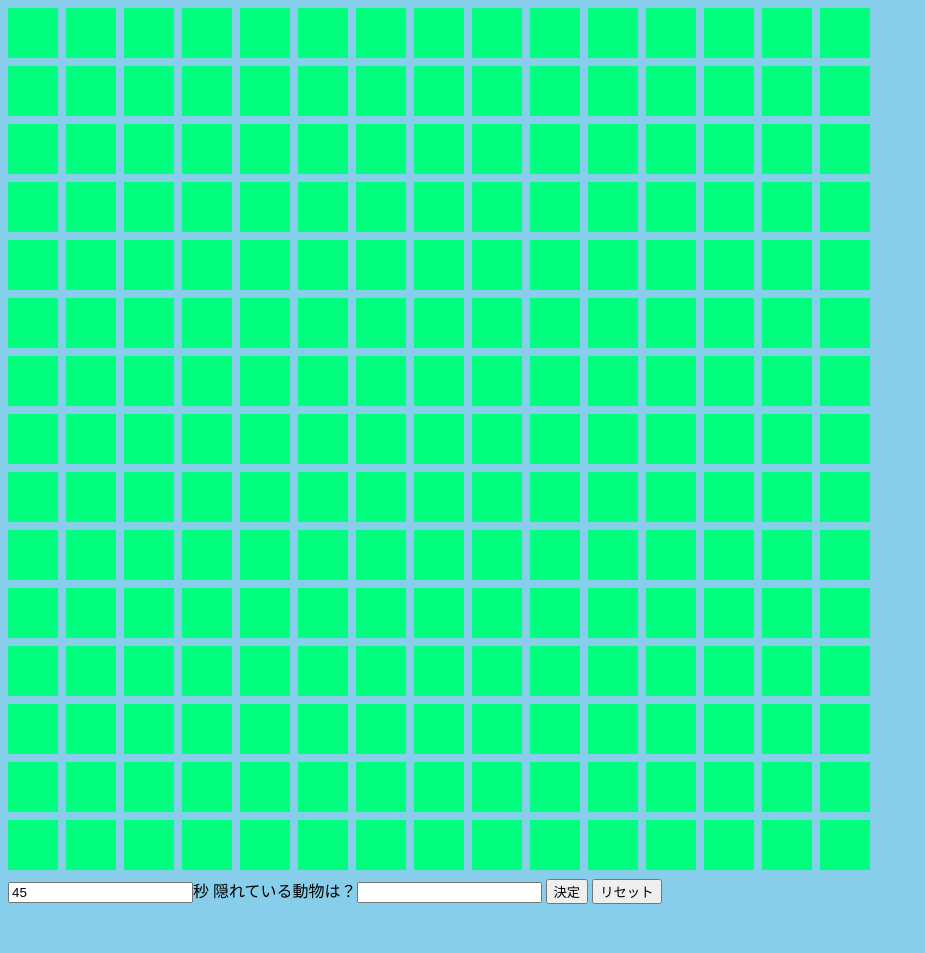
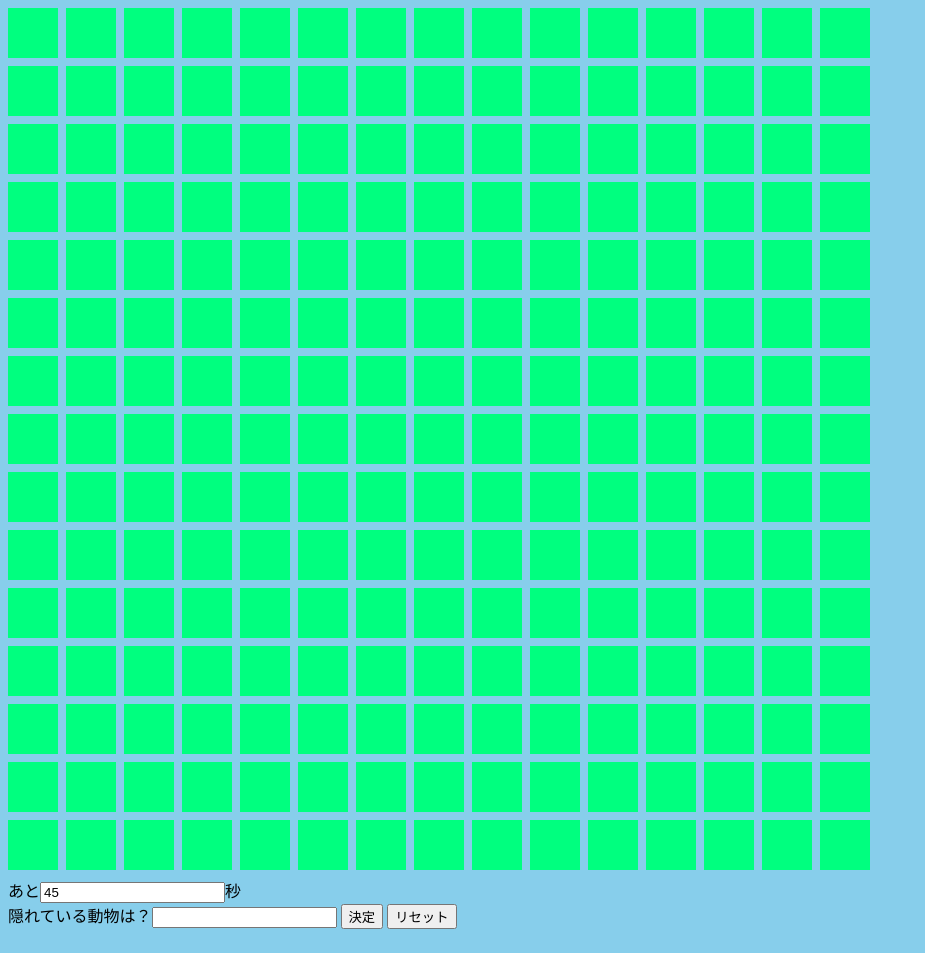
Before and after one commit to rodasha/BeastHunt, a plain HTML site: page index.html in a window 1280 px wide. Shown: the whole page, without its empty margins (0-925 px from the left). Before the commit the page ends 928 px from the top, so only its background shows below. Drawn offline with Linux system fonts and the light colour scheme.

Commit message:
Update index.html

```diff
--- a/index.html
+++ b/index.html
@@ -84,7 +84,7 @@
                     }}
           </script>
           <form name="timer">
-               <input type="text" value="50" readonly>秒
+               あと<input type="text" value="50" readonly>秒<br>
                隠れている動物は？<input type="text">
                <input type="button" value="決定" onclick="Stop()">
                <input type="button" value="リセット" onclick="window.location.reload();">
```
